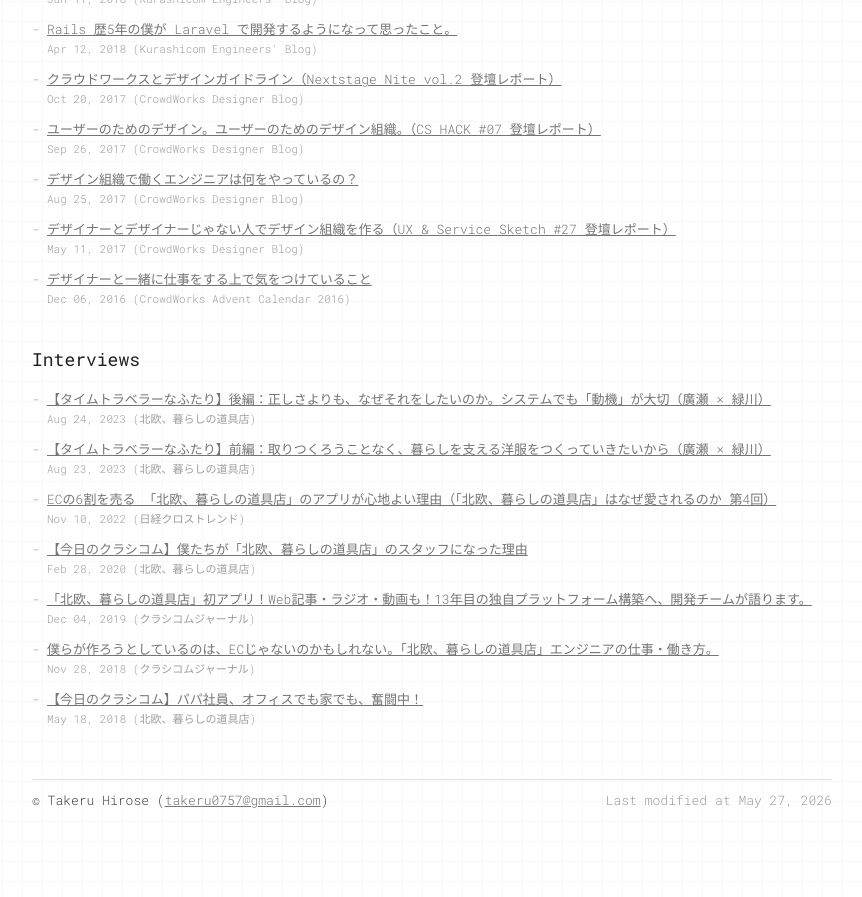
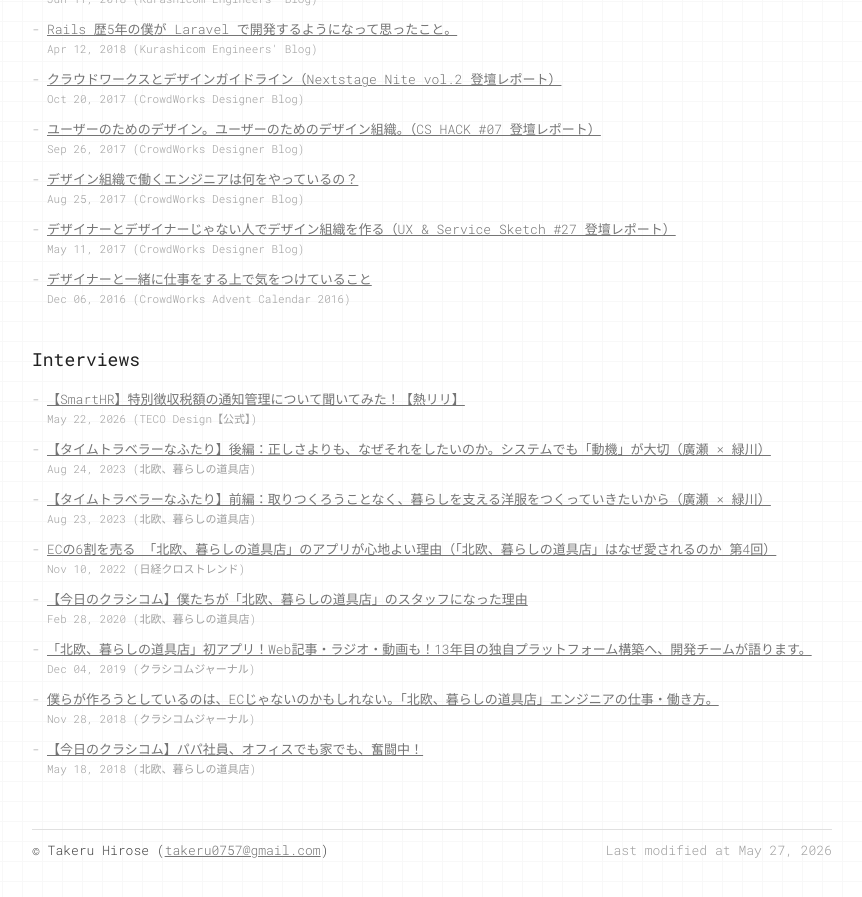
Before and after one commit to takeru0757/takeru0757.github.io, a Jekyll site: the page built from index.html, in a window 1280 px wide and 900 px high, scrolled down 1239 px. Shown: the top 897 px of the window, without its empty margins (208-1070 px from the left). Built offline with Jekyll 4.4.1, drawn with Linux system fonts in a browser that asks for light colours; nearby versions of some CDN libraries; before the commit the page ends 2089 px from its top, so only the background shows below that.

Commit message:
add new interview

```diff
--- a/_data/interviews.yml
+++ b/_data/interviews.yml
@@ -1,3 +1,8 @@
+- title: 【SmartHR】特別徴収税額の通知管理について聞いてみた！【熱リリ】
+  url: https://www.youtube.com/watch?v=RK1MGUcCXgU
+  src: TECO Design【公式】
+  date: 2026-05-22
+
 - title: 【タイムトラベラーなふたり】後編：正しさよりも、なぜそれをしたいのか。システムでも「動機」が大切（廣瀬 × 緑川）
   url: https://hokuohkurashi.com/note/300040
   src: 北欧、暮らしの道具店
```
